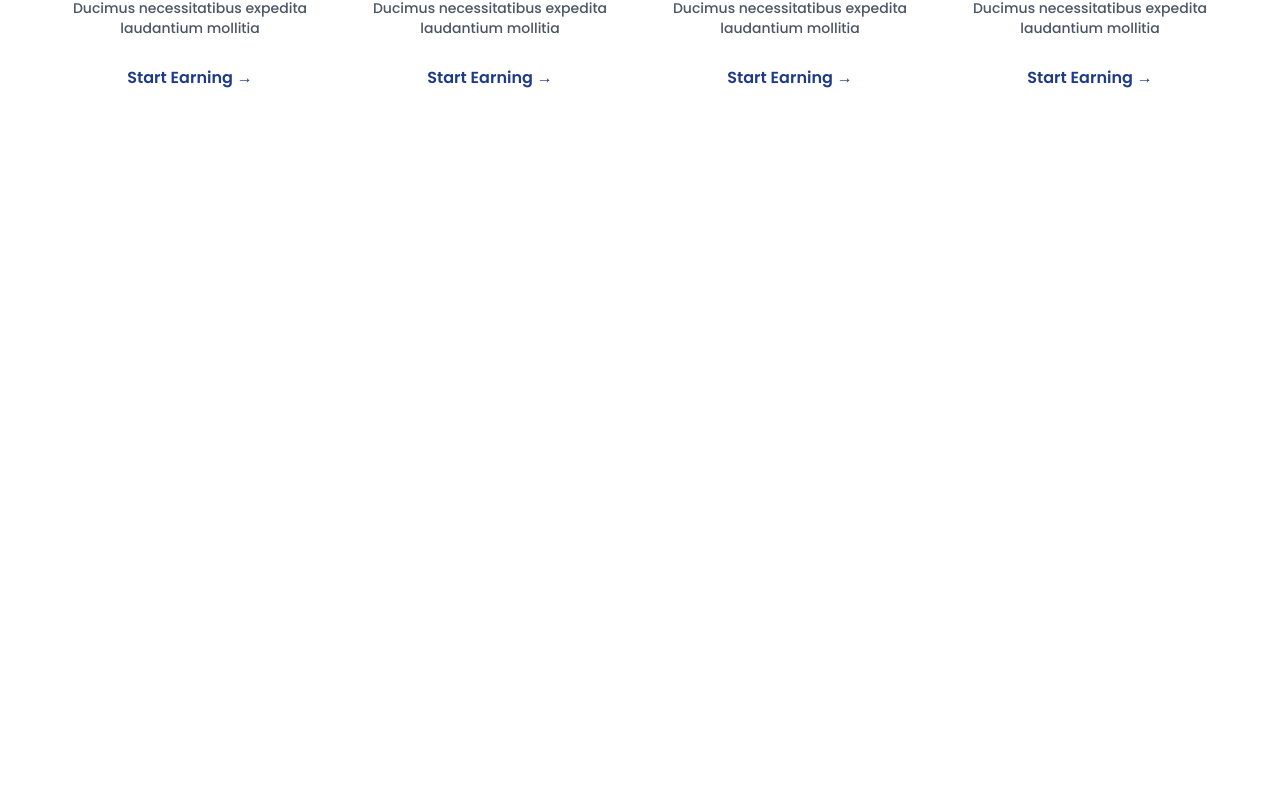
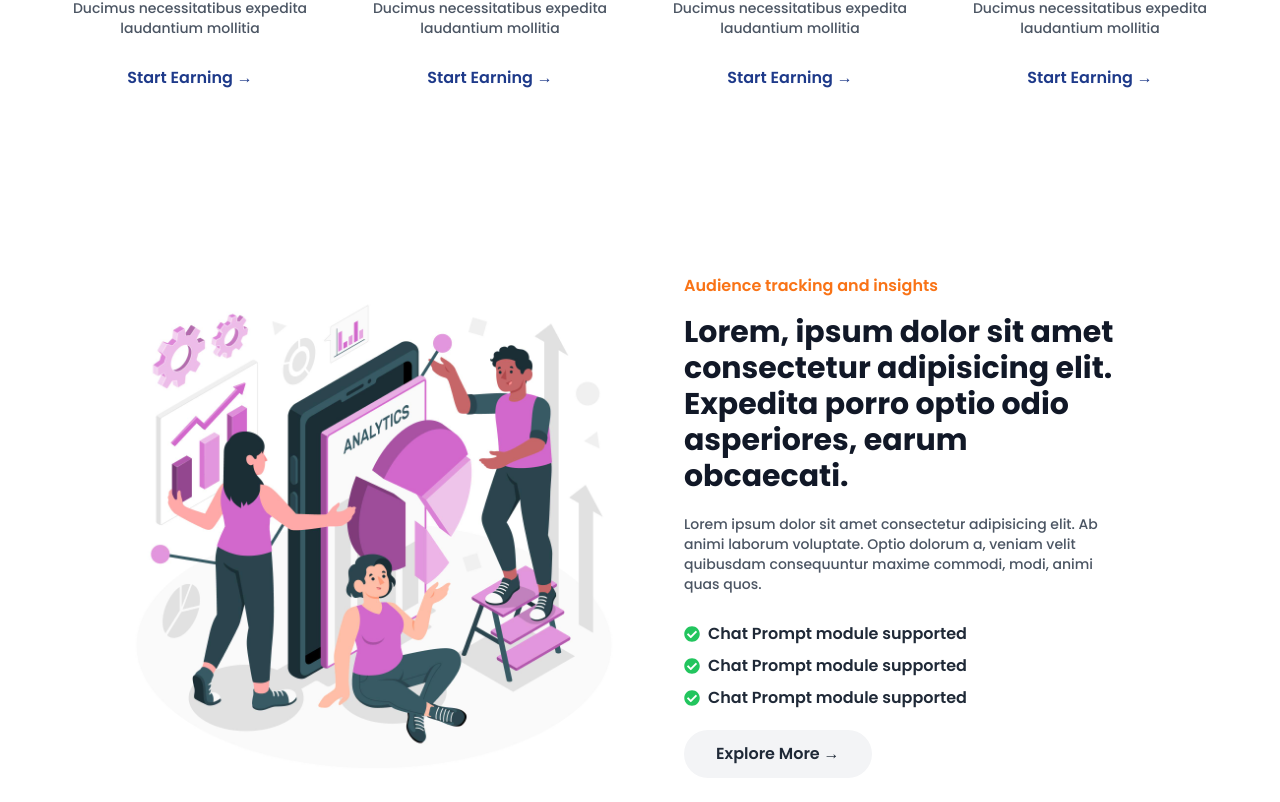
Before and after one commit to Waqas12344/landing_page_project_nextJS, a Next.js app: page / in a window 1280 px wide. Shown: the part 1194-1996 px from the top of the page. Before the commit the page ends 1348 px from the top, so only its background shows below. Built offline with nearby package versions, Linux system fonts and the light colour scheme.

Commit message:
complete analyticsfeature

```diff
--- /dev/null
+++ b/components/Home/AnalyticsFeature/AnalyticsFeature.tsx
@@ -0,0 +1,42 @@
+import Image from 'next/image'
+import React from 'react'
+import { FaCheckCircle } from 'react-icons/fa'
+
+const AnalyticsFeature = () => {
+  return (
+    <div className='pt-24 pb-16 '>
+        <div className=" w-[95%] sm:w-[80%] items-center  mx-auto grid grid-cols-1 lg:grid-cols-2 gap-10 ">
+            {/* image content  */}
+            <div>
+                <Image src={"/images/a.jpg"} alt='image' width={500} height={500} className='object-contain' />
+            </div>
+
+            {/* text content  */}
+            <div className="p-6 ">
+                <h1 className='text-base font-semibold text-orange-500  '>Audience tracking and insights</h1>
+                <h1 className='mt-4 text-xl sm:text-2xl md:text-3xl font-bold text-gray-900'> Lorem, ipsum dolor sit amet consectetur adipisicing elit. Expedita porro optio odio asperiores, earum obcaecati.
+                </h1>
+                <p  className='mt-5 text-sm font-medium text-gray-600'>Lorem ipsum dolor sit amet consectetur adipisicing elit. Ab animi laborum voluptate. Optio dolorum a, veniam velit quibusdam consequuntur maxime commodi, modi, animi quas quos.</p>
+                <ul className='mt-7 space-y-2 text-gray-800'>
+                    <li className="flex items-center font-semibold text-base">
+                        <FaCheckCircle className='text-green-500 mr-2'/>
+                        Chat Prompt module supported
+                    </li>
+                    <li className="flex items-center font-semibold text-base">
+                        <FaCheckCircle className='text-green-500 mr-2'/>
+                        Chat Prompt module supported
+                    </li>
+                    <li className="flex items-center font-semibold text-base">
+                        <FaCheckCircle className='text-green-500 mr-2'/>
+                        Chat Prompt module supported
+                    </li>
+
+                </ul>
+                <button className='mt-5 text-base bg-gray-100 text-gray-800 font-semibold rounded-full hover:bg-blue-800 transition-all duration-200 hover:text-white px-8 py-3  '>Explore More &rarr;</button>
+            </div>
+        </div>
+    </div>
+  )
+}
+
+export default AnalyticsFeature
--- a/components/Home/Home.tsx
+++ b/components/Home/Home.tsx
@@ -1,11 +1,13 @@
 import React from 'react'
 import Hero from './Hero/Hero'
 import WhyChoose from './WhyChoose/WhyChoose'
+import AnalyticsFeature from './AnalyticsFeature/AnalyticsFeature'
 const Home = () => {
   return (
     <div className='overflew-hidden '>
       <Hero/>
       <WhyChoose/>
+      <AnalyticsFeature/>
     </div>
   )
 }
```
